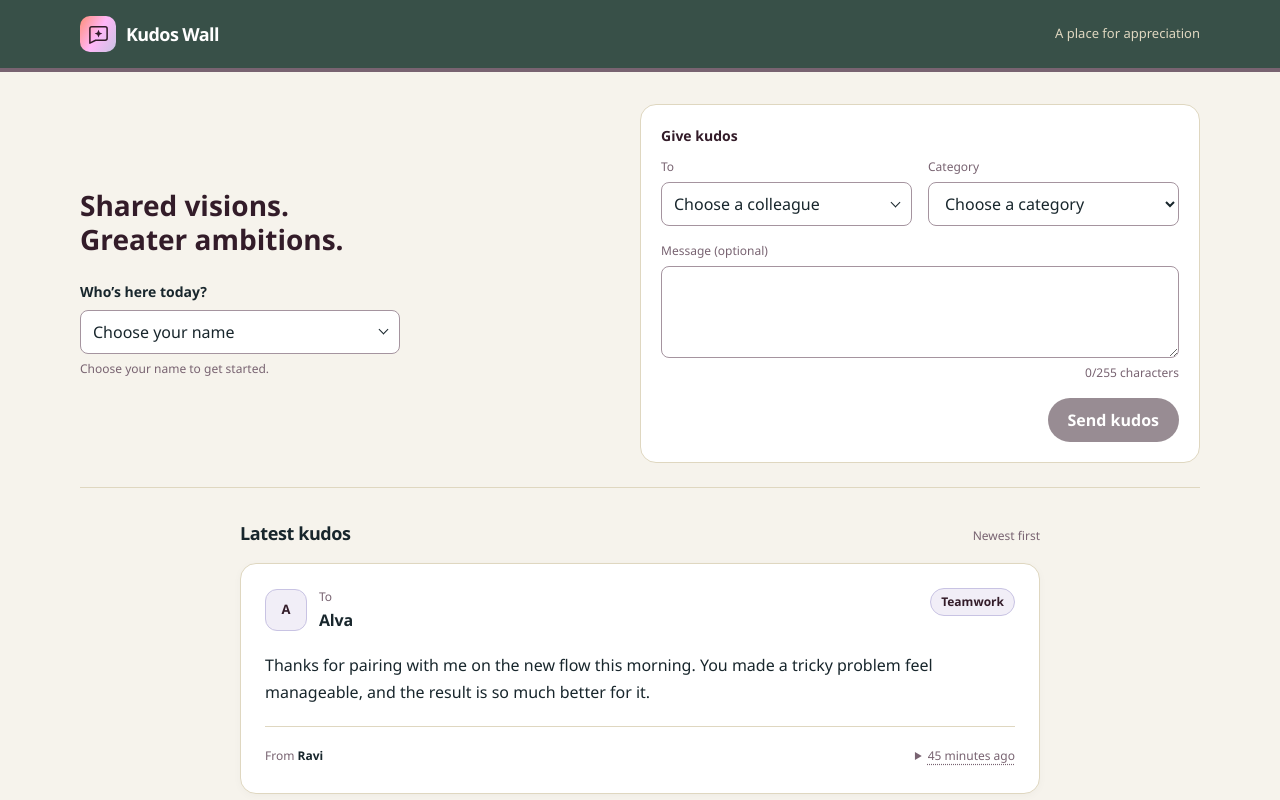
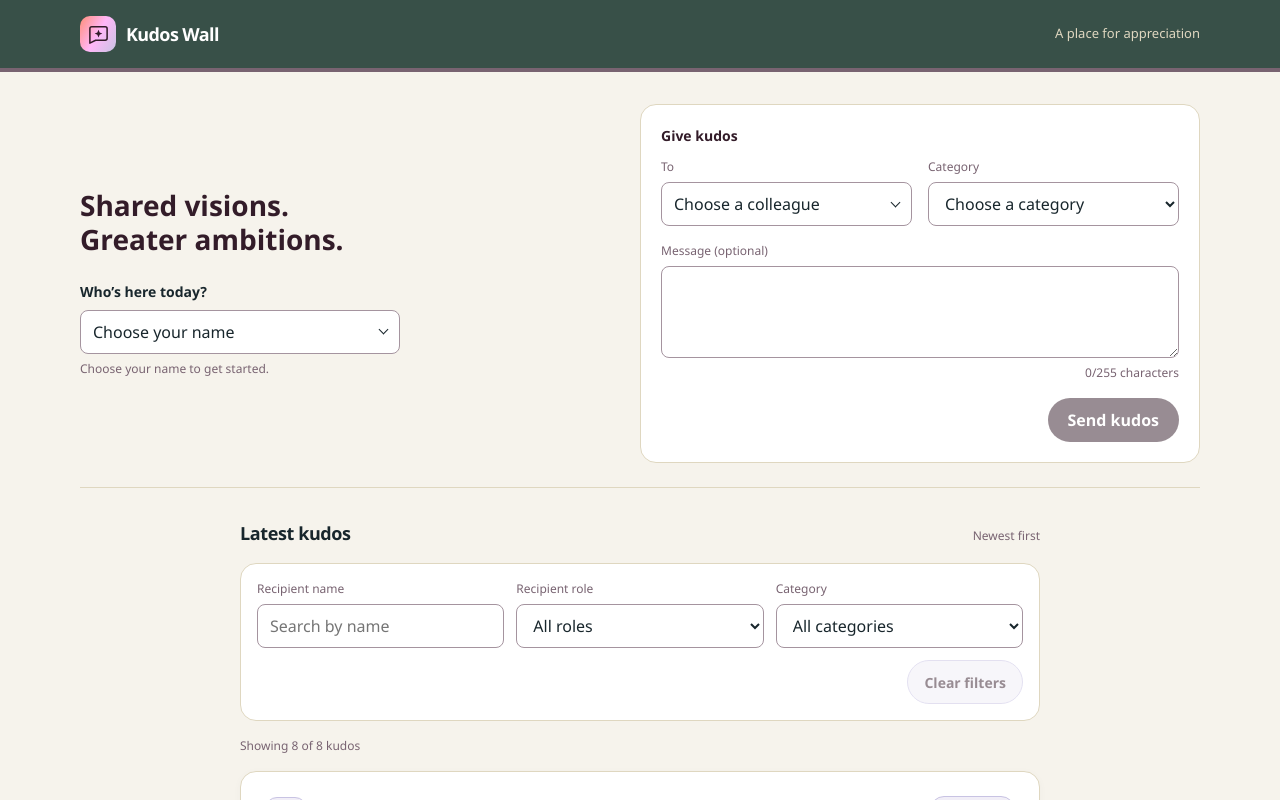
Before and after one commit to JesperForefront/TechEvolution-HT26-Grupp-4, a React (Vite) app: page / in a window 1280 px wide. Shown: the top 800 px of the page. Built offline with nearby package versions, Linux system fonts and the light colour scheme.

Commit message:
Add filtering functionality to Kudos feed with recipient name, role, and category

```diff
--- a/src/features/kudos/KudosFeed.module.css
+++ b/src/features/kudos/KudosFeed.module.css
@@ -21,6 +21,12 @@
 
 .order {
   margin: 0;
+  color: var(--color-text-muted);
+  font-size: 12px;
+}
+
+.resultCount {
+  margin: 0 0 16px;
   color: var(--color-text-muted);
   font-size: 12px;
 }
--- a/src/features/kudos/KudosFeed.tsx
+++ b/src/features/kudos/KudosFeed.tsx
@@ -1,7 +1,8 @@
-import { useId } from 'react'
+import { useId, useState } from 'react'
 import type { Colleague } from '../colleagues/colleague'
 import type { Kudos } from './kudos'
 import { KudosCard } from './KudosCard'
+import { KudosFilters, type KudosFilterValues } from './KudosFilters'
 import styles from './KudosFeed.module.css'
 
 interface KudosFeedProps {
@@ -12,8 +13,19 @@ interface KudosFeedProps {
 
 export function KudosFeed({ kudos, colleagues, now }: KudosFeedProps) {
   const headingId = useId()
-  const sortedKudos = [...kudos].sort((first, second) => Date.parse(second.createdAt) - Date.parse(first.createdAt))
-  const colleagueIds = new Set(colleagues.map(({ id }) => id))
+  const [filters, setFilters] = useState<KudosFilterValues>({ name: '', role: '', category: '' })
+  const colleaguesById = new Map(colleagues.map((colleague) => [colleague.id, colleague]))
+  const roles = [...new Set(colleagues.map(({ role }) => role))].sort((a, b) => a.localeCompare(b))
+  const nameQuery = filters.name.trim().toLowerCase()
+  const filteredKudos = kudos.filter((kudos) => {
+    const recipient = colleaguesById.get(kudos.to)
+    const matchesName = [kudos.toFirstName, recipient?.name ?? '']
+      .some((name) => name.toLowerCase().includes(nameQuery))
+
+    return matchesName
+      && (!filters.role || recipient?.role === filters.role)
+      && (!filters.category || kudos.category === filters.category)
+  }).sort((first, second) => Date.parse(second.createdAt) - Date.parse(first.createdAt))
 
   return (
     <section className={styles.feed} aria-labelledby={headingId}>
@@ -22,19 +34,28 @@ export function KudosFeed({ kudos, colleagues, now }: KudosFeedProps) {
         <p className={styles.order}>Newest first</p>
       </header>
 
-      {sortedKudos.length === 0 ? (
+      <KudosFilters roles={roles} filters={filters} onChange={setFilters} />
+      <p className={styles.resultCount} role="status">
+        Showing {filteredKudos.length} of {kudos.length} kudos
+      </p>
+
+      {filteredKudos.length === 0 ? (
         <div className={styles.empty}>
-          <h3 className={styles.emptyHeading}>No kudos yet.</h3>
-          <p className={styles.emptyMessage}>A little appreciation goes a long way.</p>
+          <h3 className={styles.emptyHeading}>
+            {kudos.length === 0 ? 'No kudos yet.' : 'No kudos match your filters.'}
+          </h3>
+          <p className={styles.emptyMessage}>
+            {kudos.length === 0 ? 'A little appreciation goes a long way.' : 'Try another name, role, or category, or clear the filters.'}
+          </p>
         </div>
       ) : (
         <ol className={styles.list} role="list">
-          {sortedKudos.map((kudos) => (
+          {filteredKudos.map((kudos) => (
             <li key={kudos.id}>
               <KudosCard
                 kudos={kudos}
-                hasSenderLeft={!colleagueIds.has(kudos.from)}
-                hasRecipientLeft={!colleagueIds.has(kudos.to)}
+                hasSenderLeft={!colleaguesById.has(kudos.from)}
+                hasRecipientLeft={!colleaguesById.has(kudos.to)}
                 now={now}
               />
             </li>
--- /dev/null
+++ b/src/features/kudos/KudosFilters.module.css
@@ -0,0 +1,74 @@
+.filters {
+  margin-bottom: 16px;
+  padding: 16px;
+  border: 1px solid var(--color-border);
+  border-radius: 16px;
+  background: var(--color-surface);
+}
+
+.fields {
+  display: grid;
+  grid-template-columns: repeat(3, minmax(0, 1fr));
+  gap: 12px;
+}
+
+.field {
+  min-width: 0;
+}
+
+.field label {
+  display: block;
+  margin-bottom: 6px;
+  color: var(--color-text-muted);
+  font-size: 12px;
+}
+
+.field input,
+.field select {
+  width: 100%;
+  min-height: 44px;
+  padding: 9px 12px;
+  border: 1px solid var(--color-input-border);
+  border-radius: 8px;
+  background: var(--color-surface);
+  color: var(--color-text);
+  font-size: 16px;
+}
+
+.field select {
+  cursor: pointer;
+}
+
+.field input:hover,
+.field select:hover {
+  border-color: var(--color-accent);
+}
+
+.clearButton {
+  display: block;
+  min-height: 44px;
+  margin: 12px 0 0 auto;
+  padding: 8px 16px;
+  border: 1px solid var(--color-accent-border);
+  border-radius: 999px;
+  background: var(--color-accent-soft);
+  color: var(--color-accent);
+  font-size: 14px;
+  font-weight: 600;
+  cursor: pointer;
+}
+
+.clearButton:hover:not(:disabled) {
+  background: var(--color-accent-border);
+}
+
+.clearButton:disabled {
+  cursor: not-allowed;
+  opacity: 0.5;
+}
+
+@media (max-width: 640px) {
+  .fields {
+    grid-template-columns: 1fr;
+  }
+}
--- /dev/null
+++ b/src/features/kudos/KudosFilters.tsx
@@ -0,0 +1,69 @@
+import { useId } from 'react'
+import { kudosCategoryLabels, type KudosCategory } from './kudos'
+import styles from './KudosFilters.module.css'
+
+export interface KudosFilterValues {
+  role: string
+  category: KudosCategory | ''
+  name: string
+}
+
+interface KudosFiltersProps {
+  roles: readonly string[]
+  filters: KudosFilterValues
+  onChange: (filters: KudosFilterValues) => void
+}
+
+export function KudosFilters({ roles, filters, onChange }: KudosFiltersProps) {
+  const id = useId()
+  const hasFilters = Boolean(filters.role || filters.category || filters.name)
+
+  return (
+    <div className={styles.filters} role="group" aria-label="Filter kudos">
+      <div className={styles.fields}>
+        <div className={styles.field}>
+          <label htmlFor={`${id}-name`}>Recipient name</label>
+          <input
+            id={`${id}-name`}
+            type="search"
+            placeholder="Search by name"
+            value={filters.name}
+            onChange={(event) => onChange({ ...filters, name: event.currentTarget.value })}
+          />
+        </div>
+        <div className={styles.field}>
+          <label htmlFor={`${id}-role`}>Recipient role</label>
+          <select
+            id={`${id}-role`}
+            value={filters.role}
+            onChange={(event) => onChange({ ...filters, role: event.currentTarget.value })}
+          >
+            <option value="">All roles</option>
+            {roles.map((role) => <option key={role} value={role}>{role}</option>)}
+          </select>
+        </div>
+        <div className={styles.field}>
+          <label htmlFor={`${id}-category`}>Category</label>
+          <select
+            id={`${id}-category`}
+            value={filters.category}
+            onChange={(event) => onChange({ ...filters, category: event.currentTarget.value as KudosCategory | '' })}
+          >
+            <option value="">All categories</option>
+            {Object.entries(kudosCategoryLabels).map(([value, label]) => (
+              <option key={value} value={value}>{label}</option>
+            ))}
+          </select>
+        </div>
+      </div>
+      <button
+        className={styles.clearButton}
+        type="button"
+        disabled={!hasFilters}
+        onClick={() => onChange({ name: '', role: '', category: '' })}
+      >
+        Clear filters
+      </button>
+    </div>
+  )
+}
```
Also changed, not shown: .ai/architecture.md, .ai/domain-model.md, 1 other file (tests, documents, lock files or other folders).
